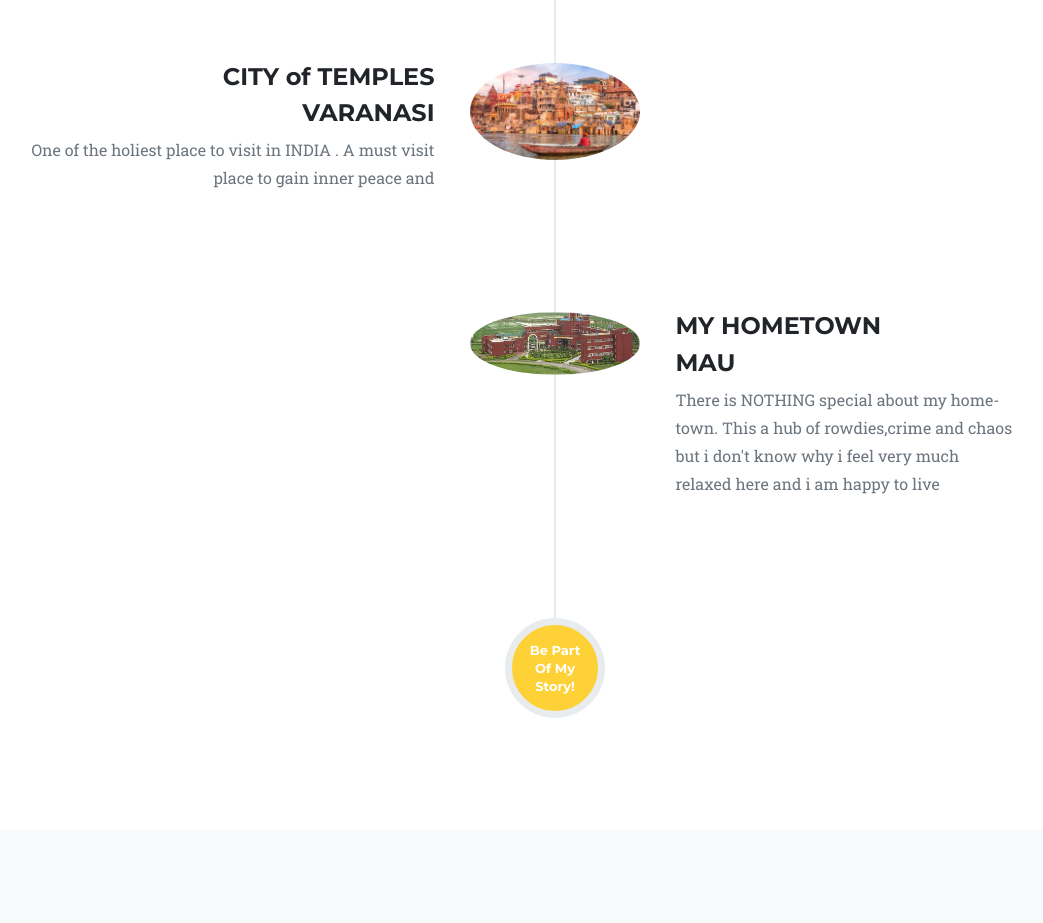
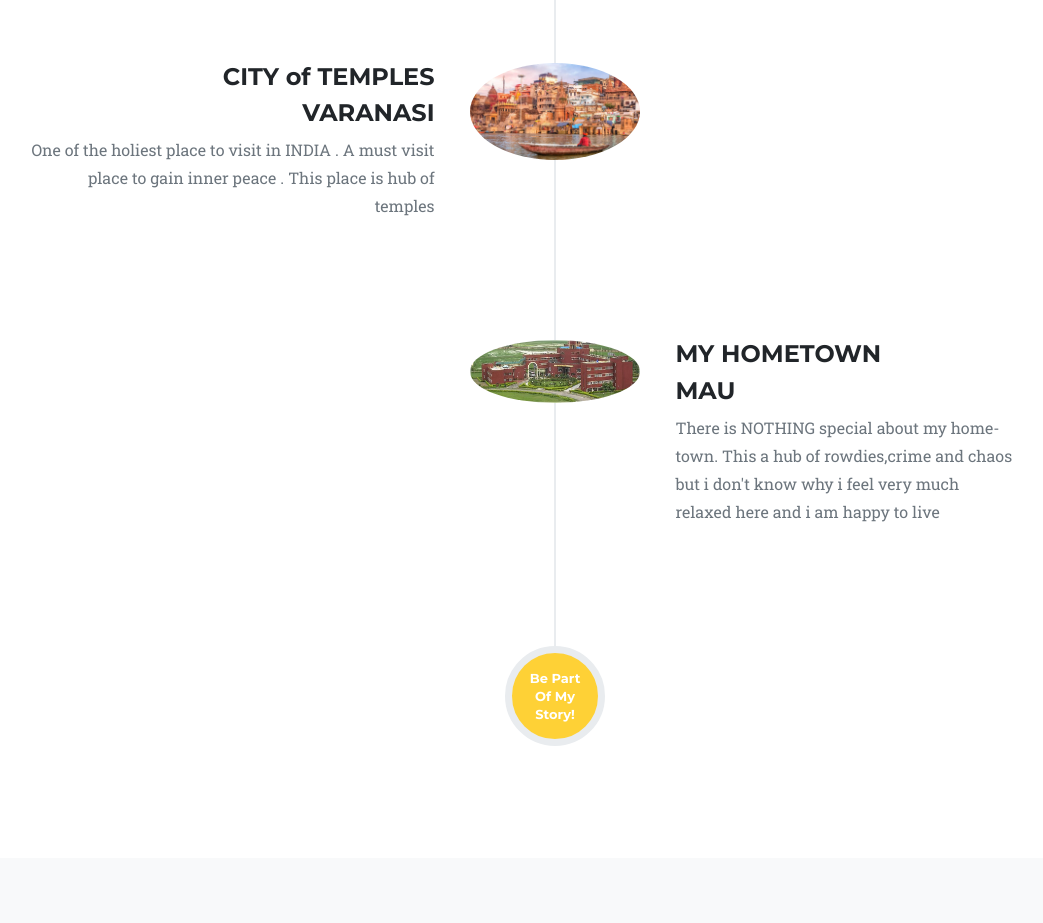
Before and after one commit to cyber-freak/SHOTS, a plain HTML site: page index.html in a window 1280 px wide. Shown: the part 3400-4323 px from the top of the page, without its empty margins (85-1128 px from the left). Drawn offline with nearby package versions, Linux system fonts and the light colour scheme; a web font is replaced by a local one.

Commit message:
Update index.html

```diff
--- a/index.html
+++ b/index.html
@@ -209,7 +209,7 @@
                                 <h4>CITY of TEMPLES</h4>
                                 <h4 class="subheading">VARANASI</h4>
                             </div>
-                            <div class="timeline-body"><p class="text-muted">One of the holiest place to visit in INDIA . A must visit place to gain inner peace and </p></div>
+                            <div class="timeline-body"><p class="text-muted">One of the holiest place to visit in INDIA . A must visit place to gain inner peace . This place is hub of temples</p></div>
                         </div>
                     </li>
                     <li class="timeline-inverted">
```
